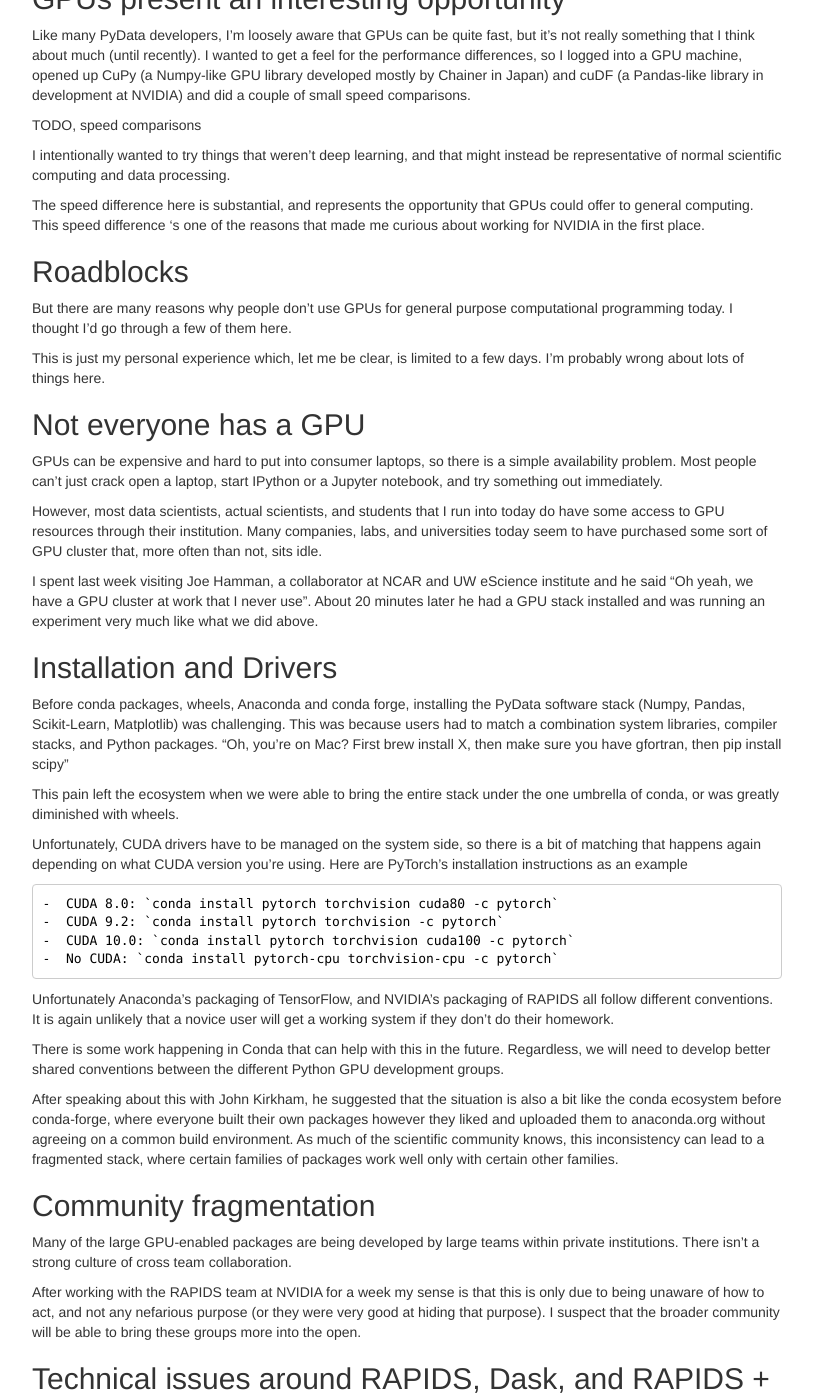
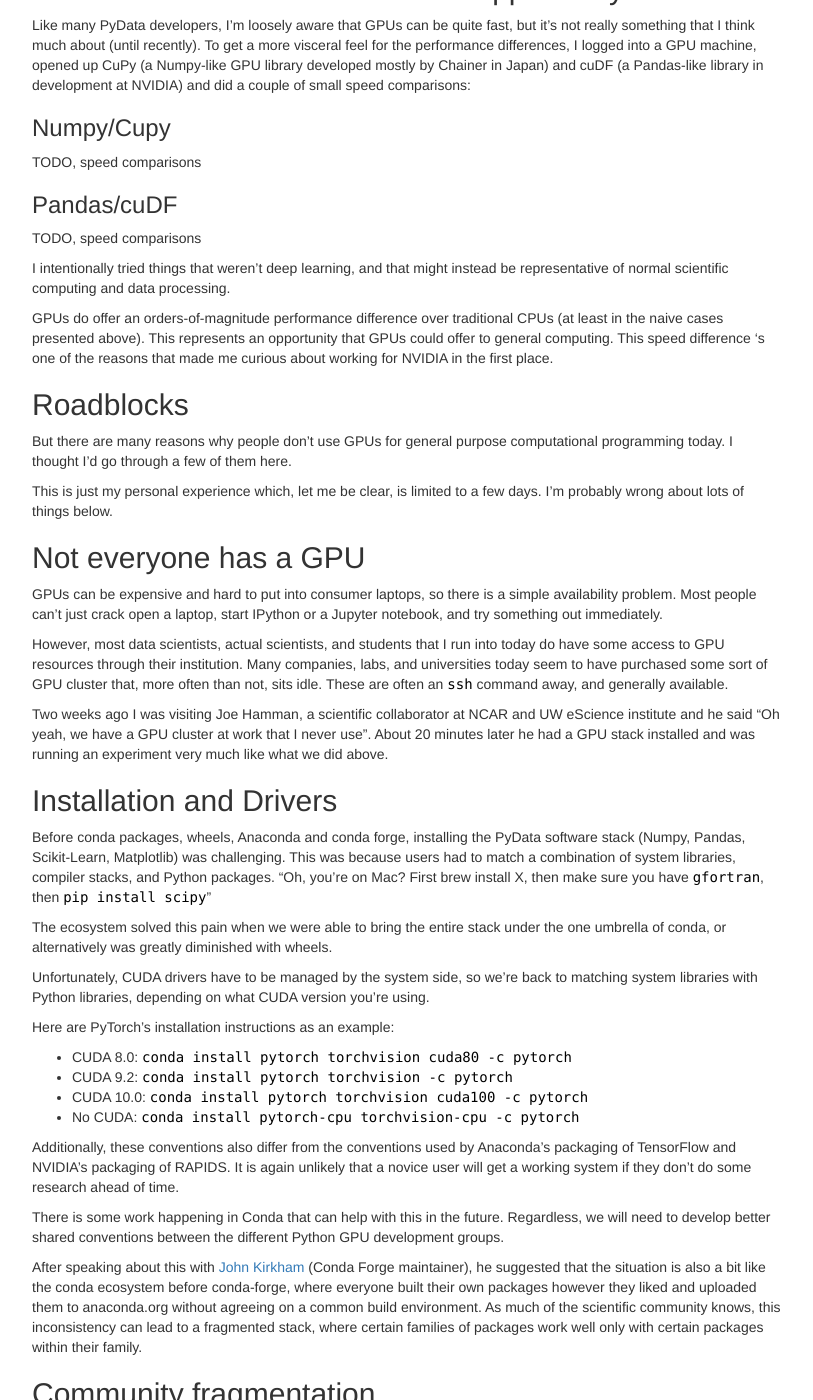
Before and after one commit to besyskymnbk/blog, a Jekyll site: the page built from _posts/work/2018-12-12-gpu-python-challenges.md, in a window 1280 px wide and 1400 px high, scrolled down 345 px. Shown: the whole window, without its empty margins (233-1046 px from the left). Built offline with Jekyll 4.4.1, drawn with Linux system fonts in a browser that asks for light colours; comment, search, counter and statistics services are not loaded; some of the changed text lies outside the part shown.

Commit message:
update nvidia post

````diff
--- a/_posts/work/2018-12-12-gpu-python-challenges.md
+++ b/_posts/work/2018-12-12-gpu-python-challenges.md
@@ -8,32 +8,39 @@ theme: twitter
 ---
 {% include JB/setup %}
 
-First impressions and plans at NVIDIA
-
-This is my first full week working at NVIDIA.
-I thought I'd share my first impressions,
+For my first full week at NVIDIA I explored some of the challenges of working
+with GPUs in the PyData ecosystem.
+This post shares my first impressions
 and plans for near-term work.
 I'll mostly focus on technical details around Dask, GPUs, and PyData
 
 
-GPUs present an interesting opportunity
----------------------------------------
+GPU Performances Presents an Opportunity
+----------------------------------------
 
-Like many PyData developers, I'm loosely aware that GPUs can be quite fast,
-but it's not really something that I think about much (until recently).
-I wanted to get a feel for the performance differences, so I logged into a GPU
+Like many PyData developers, I'm loosely aware that GPUs can be quite fast, but
+it's not really something that I think much about (until recently).  To get a
+more visceral feel for the performance differences, I logged into a GPU
 machine, opened up CuPy (a Numpy-like GPU library developed mostly by Chainer
 in Japan) and cuDF (a Pandas-like library in development at NVIDIA) and did a
-couple of small speed comparisons.
+couple of small speed comparisons:
+
+### Numpy/Cupy
 
 TODO, speed comparisons
 
-I intentionally wanted to try things that weren't deep learning, and that might
+### Pandas/cuDF
+
+TODO, speed comparisons
+
+I intentionally tried things that weren't deep learning, and that might
 instead be representative of normal scientific computing and data processing.
 
-The speed difference here is substantial, and represents the opportunity that
-GPUs could offer to general computing.  This speed difference 's one of the
-reasons that made me curious about working for NVIDIA in the first place.
+GPUs do offer an orders-of-magnitude performance difference over traditional
+CPUs (at least in the naive cases presented above).  This represents an
+opportunity that GPUs could offer to general computing.  This speed difference
+'s one of the reasons that made me curious about working for NVIDIA in the
+first place.
 
 Roadblocks
 ----------
@@ -43,7 +50,7 @@ computational programming today.
 I thought I'd go through a few of them here.
 
 This is just my personal experience which, let me be clear, is limited to a few
-days.  I'm probably wrong about lots of things here.
+days.  I'm probably wrong about lots of things below.
 
 
 Not everyone has a GPU
@@ -56,12 +63,13 @@ laptop, start IPython or a Jupyter notebook, and try something out immediately.
 However, most data scientists, actual scientists, and students that I run into
 today do have some access to GPU resources through their institution.  Many
 companies, labs, and universities today seem to have purchased some sort of GPU
-cluster that, more often than not, sits idle.
+cluster that, more often than not, sits idle.  These are often an `ssh` command
+away, and generally available.
 
-I spent last week visiting Joe Hamman, a collaborator at NCAR and UW eScience
-institute and he said "Oh yeah, we have a GPU cluster at work that I never
-use".  About 20 minutes later he had a GPU stack installed and was running an
-experiment very much like what we did above.
+Two weeks ago I was visiting Joe Hamman, a scientific collaborator at NCAR and
+UW eScience institute and he said "Oh yeah, we have a GPU cluster at work that
+I never use".  About 20 minutes later he had a GPU stack installed and was
+running an experiment very much like what we did above.
 
 
 Installation and Drivers
@@ -69,38 +77,41 @@ Installation and Drivers
 
 Before conda packages, wheels, Anaconda and conda forge, installing the PyData
 software stack (Numpy, Pandas, Scikit-Learn, Matplotlib) was challenging.  This
-was because users had to match a combination system libraries, compiler stacks,
-and Python packages.  "Oh, you're on Mac?  First brew install X, then make sure
-you have gfortran, then pip install scipy"
+was because users had to match a combination of system libraries, compiler
+stacks, and Python packages.  "Oh, you're on Mac?  First brew install X, then
+make sure you have `gfortran`, then `pip install scipy`"
 
-This pain left the ecosystem when we were able to bring the entire stack under
-the one umbrella of conda, or was greatly diminished with wheels.
+The ecosystem solved this pain when we were able to bring the entire stack
+under the one umbrella of conda, or alternatively was greatly diminished with
+wheels.
 
-Unfortunately, CUDA drivers have to be managed on the system side, so there is
-a bit of matching that happens again depending on what CUDA version you're
-using.  Here are PyTorch's installation instructions as an example
+Unfortunately, CUDA drivers have to be managed by the system side, so we're
+back to matching system libraries with Python libraries, depending on what CUDA
+version you're using.
 
-```
+Here are PyTorch's installation instructions as an example:
+
 -  CUDA 8.0: `conda install pytorch torchvision cuda80 -c pytorch`
 -  CUDA 9.2: `conda install pytorch torchvision -c pytorch`
 -  CUDA 10.0: `conda install pytorch torchvision cuda100 -c pytorch`
 -  No CUDA: `conda install pytorch-cpu torchvision-cpu -c pytorch`
-```
 
-Unfortunately Anaconda's packaging of TensorFlow, and NVIDIA's packaging of
-RAPIDS all follow different conventions.  It is again unlikely that a novice
-user will get a working system if they don't do their homework.
+Additionally, these conventions also differ from the conventions used by
+Anaconda's packaging of TensorFlow and NVIDIA's packaging of RAPIDS.  It is
+again unlikely that a novice user will get a working system if they don't do
+some research ahead of time.
 
 There is some work happening in Conda that can help with this in the future.
 Regardless, we will need to develop better shared conventions between the
 different Python GPU development groups.
 
-After speaking about this with John Kirkham, he suggested that the situation is
-also a bit like the conda ecosystem before conda-forge, where everyone built
-their own packages however they liked and uploaded them to anaconda.org without
-agreeing on a common build environment.  As much of the scientific community
-knows, this inconsistency can lead to a fragmented stack, where certain
-families of packages work well only with certain other families.
+After speaking about this with [John Kirkham](https://github.com/jakirkham)
+(Conda Forge maintainer), he suggested that the situation is also a bit like
+the conda ecosystem before conda-forge, where everyone built their own packages
+however they liked and uploaded them to anaconda.org without agreeing on a
+common build environment.  As much of the scientific community knows, this
+inconsistency can lead to a fragmented stack, where certain families of
+packages work well only with certain packages within their family.
 
 
 Community fragmentation
@@ -128,16 +139,19 @@ Generally the goal of RAPIDS is to build a data science stack around
 conventional numeric computation that mimics the PyData/SciPy stack.  They
 seem to be targeting libraries like:
 
--   Pandas by building a new library, cuDF
+-   Pandas by building a new library, [cuDF](https://cudf.readthedocs.io/en/latest/)
 -   Scikit-Learn / traditional non-deep machine learning by building a new
-    library cuML
+    library [cuML](https://github.com/rapidsai/cuml)
 -   Numpy by leveraging existing libraries like CuPy, PyTorch, TensorFlow (Jax?)
     and focusing on improving interoperation within the ecosystem
 
 Driven by the standard slew of scientific/data centric applications like
 imaging, earth science, ETL, finance, and so on.
 
-Now lets talk about the current challenges for those systems.
+Now lets talk about the current challenges for those systems.  In general, none
+of this stack is yet mature (except for array computing in the deep-learning
+case).
+
 
 Pandas/cuDF
 -----------
@@ -156,9 +170,16 @@ What I failed to show was that many operations erred.
 The library can do some things, but is far from complete.
 
 ```python
+# There are many holes in the cuDF API
+cudf.read_csv(...)      # works
+cudf.read_parquet(...)  # fails if compression is present
+
+df.x.mean()  # works
+df.mean()    # fails
+
+df.groupby('id').x.mean()   # works
+df.x.groupby(df.id).mean()  # fails
 df = cudf.read_parquet(...)  # with compression
-df = cudf.read_csv(..., option=...)
-df.x.groupby(df.id).mean()
 ```
 
 Additionally, there are areas where the cudf semantics don't match Pandas
@@ -178,14 +199,14 @@ working to keep up (come help!).
 Numpy/cupy/PyTorch/Tensorflow
 -----------------------------
 
-The Numpy story is generally smoother, mostly because of the recent excitement
-around deep learning over the last few years.  It seems like most large tech
-companies have made their own deep learning framework, each of which contains a
-partial clone of the Numpy API.
+The Numpy story is generally smoother, mostly because of the excitement around
+deep learning over the last few years.  It seems like most large tech companies
+have made their own deep learning framework, each of which contains a partial
+clone of the Numpy API.
 
 This is great, because there is a ton of good functionality to choose from, but
 somewhat painful, because the ecosystem here is fragmented.  There are some
-things that would be good to see going forward
+things that would be good to see going forward to heal this rift:
 
 -   A standard way to communicate low-level information about arrays between
     frameworks like device memory pointer, datatype, shape, and so on.  This
@@ -193,7 +214,7 @@ things that would be good to see going forward
     computational operations defined in another framework.
 
     The Numba team prototyped something a few months ago, and the CuPy team
-    seemed happy with it.  See https://github.com/cupy/cupy/pull/1144
+    seemed happy with it.  See [cupy/cupy #1144](https://github.com/cupy/cupy/pull/1144)
 
     ```python
     @property
@@ -210,10 +231,10 @@ things that would be good to see going forward
          return desc
     ```
 
--   A standard way for developers to write basic code that runs on all
-    backends.  Currently the best approach to this seems to be to use Numpy
-    functions as a lingua franca, but allow the frameworks to hijack those
-    functions and interpret them as they will.
+-   A standard way for developers to write backend-agnostic array code.
+    Currently my favorit approach to this is to use Numpy functions as a lingua
+    franca, but allow the frameworks to hijack those functions and interpret
+    them as they will.
 
     This has been proposed and accepted within Numpy itself in
     [NEP-0018](https://www.numpy.org/neps/nep-0018-array-function-protocol.html)
@@ -233,17 +254,18 @@ new estimators in external libraries that connect to the ecosystem well is
 pretty straightforward.
 
 ```python
+# This code is aspirational
 from sklearn.model_selection import RandomSearchCV
 from sklearn.pipeline import make_pipeline
 from sklearn.feature_extraction.text import TfidfTransformer
 
 # from sklearn.feature_extraction.text import HashingVectorizer
-from cuml.feature_extraction.text import HashingVectorizer
+from cuml.feature_extraction.text import HashingVectorizer  # swap out for GPU versions
 
 # from sklearn.linear_model import LogisticRegression, RandomForest
 from cuml.linear_model import LogisticRegression, RandomForest
 
-pipeline = make_pipeline([HashingVectorizer(),
+pipeline = make_pipeline([HashingVectorizer(),  # use Scikit-Learn infrastructure
                           TfidfTransformer(),
                           LogisticRegression()])
 
@@ -254,21 +276,26 @@ RandomSearchCV(pipeline).fit(data, labels)
 probably naive (I don't know ML well).*
 
 However, aside from the straightforward task of building these GPU-enabled
-estimators (seems seems to be routine for the CUDA developers at NVIDIA)
-there are still many challenges around cleanly passing non-Numpy arrays around,
-coercing only when necessary, and so on that we'll need to work out with
-Scikit-Learn.  Fortunately this work has already started because of Dask Array
-(the Dask and Scikit-Learn devs have been collaborating to better enable
-pluggability over the last year) and so hopefully this additional use case
-proceeds along those existing efforts.
+estimators (which seems to be routine for the CUDA developers at NVIDIA) there
+are still challenges around cleanly passing non-Numpy arrays around, coercing
+only when necessary, and so on that we'll need to work out within Scikit-Learn.
+
+Fortunately this work has already started because of Dask Array, which has the
+same problem.  The Dask and Scikit-Learn communities have been collaborating to
+better enable pluggability over the last year.  Hopefully this additional use
+case proceeds along these existing efforts, but now with more support.
 
 
 The Deep Learning Frameworks
 ----------------------------
 
-As Dask expanded through the PyData ecosystem we ran into lots of small issues
-around parallel computing that hadn't been addressed before because, for the
-most part, few people used Python for parallelism at the time.
+There are many small issues around integrating pieces of the deep learning
+frameworks into a more general purpose ecosystem.
+
+We went through a similar experience with Dask early on, when the Python
+ecosystem wasn't ready for parallel computing.  As Dask expanded we ran into
+many small issues around parallel computing that hadn't been addressed before
+because, for the most part, few people used Python for parallelism at the time.
 
 -  Various libraries didn't release the GIL (thanks for the work Pandas, Scikit-Image, and others!)
 -  Various libraries weren't threadsafe in some cases (like h5py, and even Scikit-Learn in one case)
@@ -282,25 +309,25 @@ well-scoped and well-described problem on GitHub).  These libraries were
 designed to be used with other libraries, and so they were well incentivized to
 make themselves easy to work with.
 
-We're now running into the same problems with the deep learning frameworks.
-For the most part they are large fully-featured codebases that were designed
-for a single fairly narrowly-scoped workflow.  As a result they aren't yet very
-easy to work with from other parts of the ecosystem.  They often don't
-serialize well, don't operate well when called in multiple threads, and so
-on.  This is to be expected, most people to date using a tool like TensorFlow
-or PyTorch are just using TensorFlow or PyTorch.  They're not using it in
-concert with the rest of the ecossytem.
+The deep learning frameworks have these same sorts of problems.
+They often don't serialize well, don't operate well when called in multiple
+threads, and so on.  This is to be expected, most people to date using a tool
+like TensorFlow or PyTorch are just using TensorFlow or PyTorch.  They're not
+using it in concert with the rest of the ecossytem.
+Taking tools that were designed for fairly narrow workflows and encouraging
+them towards general purpose collaboration in an ecosystem of tools takes some
+time and effort, both technically and socially.
 
-To be clear, this isn't their fault.  The non-deep-learning OSS community
-hasn't really made a strong effort to engage the deep-learning developer
-communities yet.  I think that this will be an interesting experiment in
-interactions between two different kinds of dev groups.  I suspect that they
-have different styles, and can likely learn from each other.
+The non-deep-learning OSS community hasn't really made a strong effort to
+engage the deep-learning developer communities yet.  I think that this will be
+an interesting experiment in interactions between two different kinds of dev
+groups.  I suspect that they have different styles, and can likely learn from
+each other.
 
-*Note: Chainer/CuPy is an interesting exception here.  The fact that Chainer
-(another deep learning framework that is quite common in Japan) explicitly
-separated out its array library CuPy makes it much easier to deal with.  This,
-combined with an adherence to the Numpy API, is probably why they've been the
+*Note: Chainer/CuPy is an interesting exception here.  The Chainer library
+(another deep learning framework common in Japan) explicitly separated out its
+array library CuPy, which makes it much easier to deal with.  This, combined
+with a strict adherence to the Numpy API, is probably why they've been the
 early target for most ongoing Python OSS interactions.*
 
 
@@ -309,15 +336,16 @@ Deploying Dask around GPUs
 
 On high-end systems it is common to have several GPUs on a single machine.
 Programming across these GPUs is challenging because you need to think about
-data locality and also need to invoke special commands to invoke kernels on one
-machine or the other.  Dask is well-positioned to handle this for users (a
-multi-GPU node looks a bit like a small multi-node CPU cluster) and indeed this
-is why many Dask+GPU users use Dask today.  However, most people doing this
-today have some arcane script to set things up that includes a combination of
-environment variables, `dask-worker` calls, additional calls to CUDA profiling
-utilities and so on.  We should probably make a simple `LocalGPUCluster` Python
-object that people can call easily within a local script, similar to how they
-do today for `LocalCluster`.
+data locality, load balancing, and so on.
+
+Dask is well-positioned to handle this for users (a multi-GPU node looks a bit
+like a small multi-node CPU cluster) and indeed this is why many Dask+GPU users
+use Dask today.  However, most people doing this today have some arcane script
+to set things up that includes a combination of environment variables,
+`dask-worker` calls, additional calls to CUDA profiling utilities and so on.
+We should probably make a simple `LocalGPUCluster` Python object that people
+can call easily within a local script, similar to how they do today for
+`LocalCluster`.
 
 This problem also carries over to the multi-gpu multi-node case, and will
 probably require us to get a bit creative with the existing distributed
@@ -378,4 +407,4 @@ either as an ...
    within your institution, and large teams of data scientists familiar with
    the Python but unfamiliar with CUDA.  NVIDIA seems eager to find partners
    who are interested in cost-sharing arrangements to build out functionality
-   for specific domains.
+   for specific domains.  Please reach out if this sounds familiar.
````
Also changed, not shown: other parts of _posts/work/2018-12-12-gpu-python-challenges.md (+6 -5 lines).
